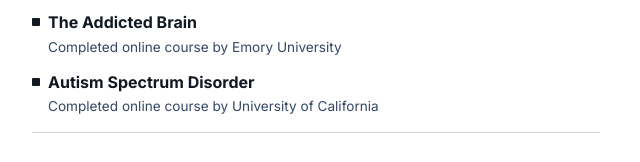
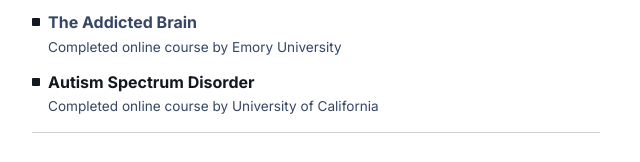
Before and after one commit to krisgushka/krisgushka.github.io, a plain HTML site: page index.html in a window 1280 px wide. Shown: the part 1192-1354 px from the top of the page, 166-806 px from the left. Drawn offline with nearby package versions, Linux system fonts and the light colour scheme.

Commit message:
Update index.html

```diff
--- a/index.html
+++ b/index.html
@@ -111,7 +111,7 @@
 											</div>
 										</div><!--//item-->
 										<div class="item">
-											<h3 class="item-heading"><i class="item-icon bi bi-square-fill me-2"></i>The Addicted Brain</h3>
+											<h3 class="item-heading"><i class="item-icon bi bi-square-fill me-2"></i><a href="https://coursera.org/share/0e07ffb1efec4cabed2d5a8f001db9f1">The Addicted Brain</a></h3>
 											<div class="item-desc">
 												Completed online course by Emory University
 											</div>
```
